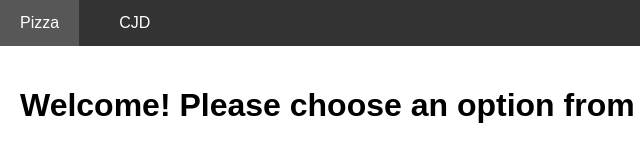
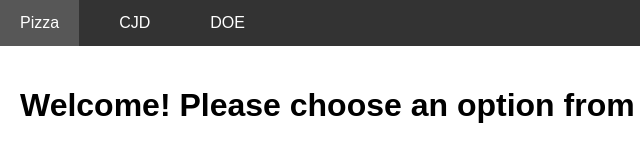
Before and after one commit to MarcoProfParis/arcade, a plain HTML site: page index.html in a window 1280 px wide. Shown: the full height of the page, 0-640 px from the left. Drawn offline with Linux system fonts and the light colour scheme.

Commit message:
Update index.html

```diff
--- a/index.html
+++ b/index.html
@@ -12,6 +12,7 @@
             <ul>
                 <li><a href="pizza.html">Pizza</a></li>
                 <li><a href="cjd.html">CJD</a></li>
+<li><a href="doe.html">DOE</a></li>
             </ul>
         </nav>
     </header>
```
